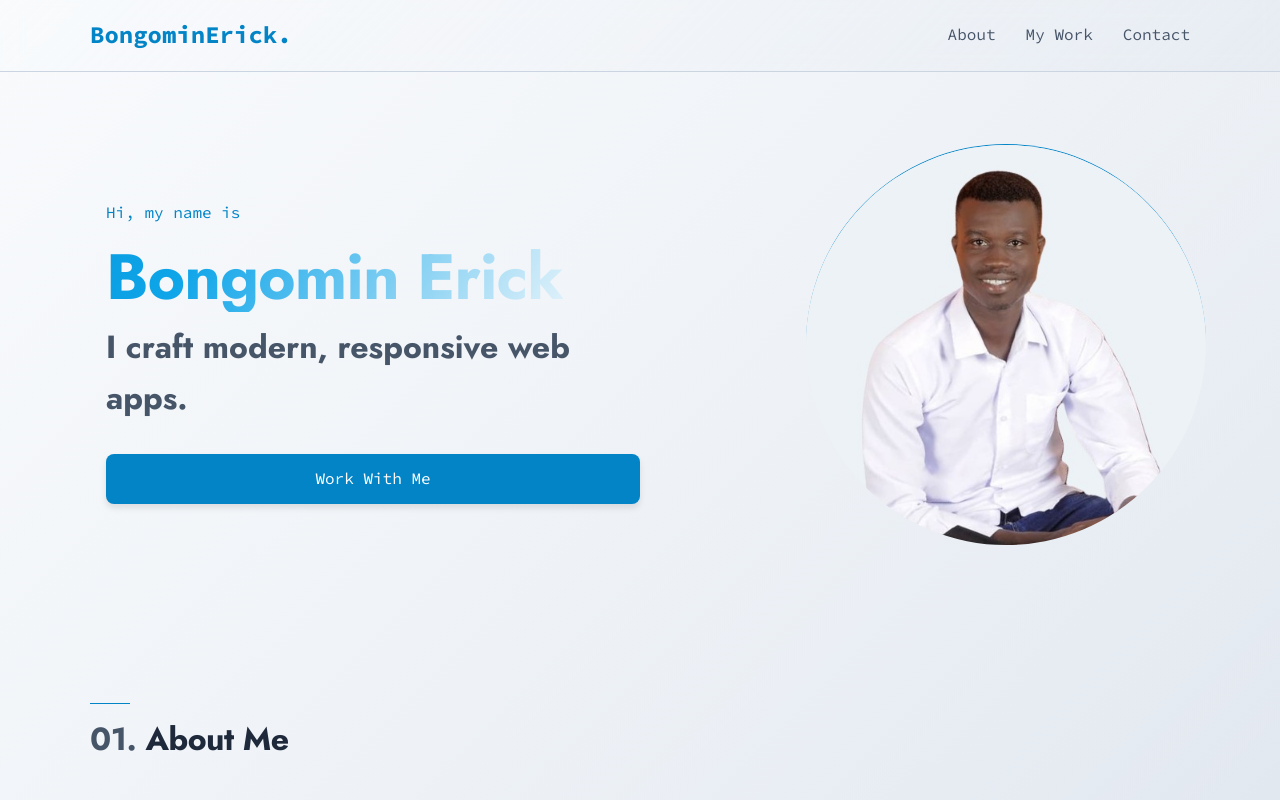
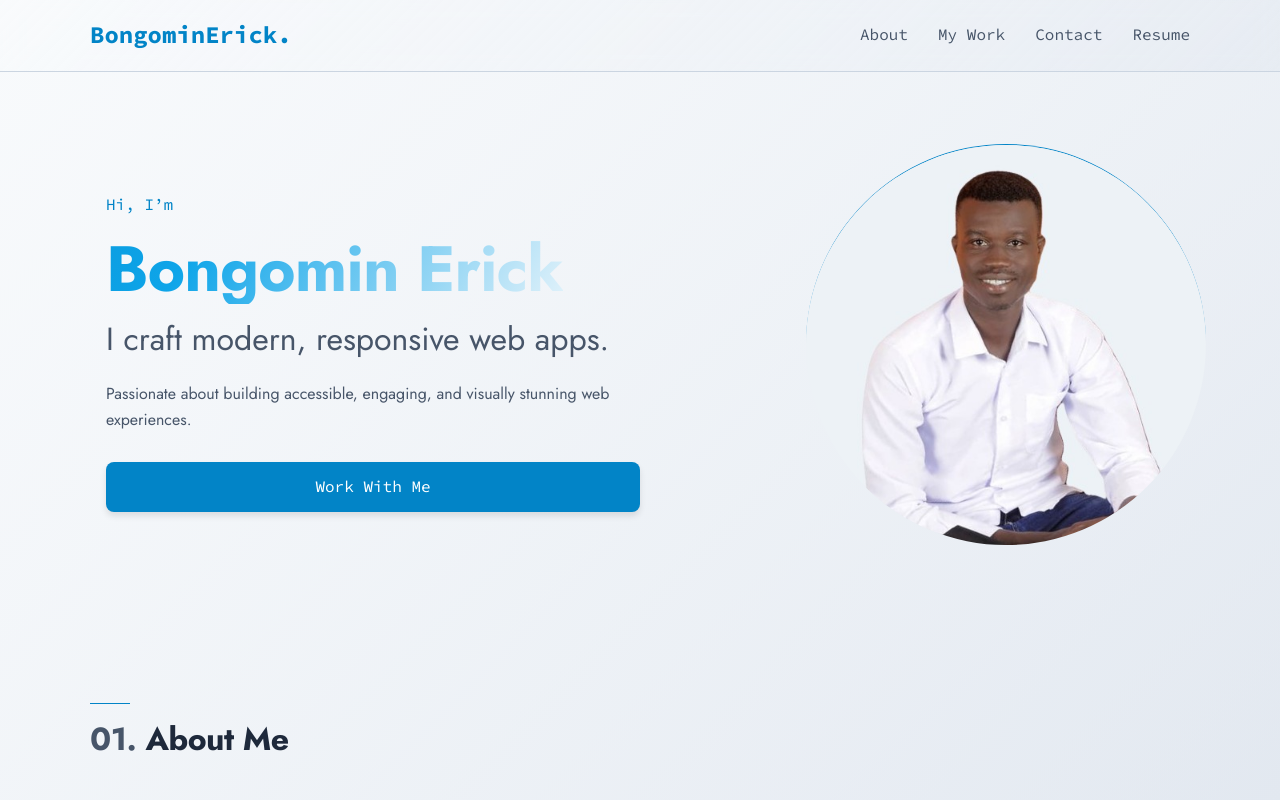
Before and after one commit to BongominErickJuma/portfoliona, a plain HTML site: page index.html in a window 1280 px wide. Shown: the top 800 px of the page. Drawn offline with Linux system fonts and the light colour scheme.

Commit message:
added cv

```diff
--- a/index.html
+++ b/index.html
@@ -7,7 +7,6 @@
     <link rel="stylesheet" href="style.css" />
     <link rel="preconnect" href="https://fonts.googleapis.com" />
     <link rel="preconnect" href="https://fonts.gstatic.com" crossorigin />
-    <!-- Preload fonts -->
     <link rel="stylesheet" href="https://cdnjs.cloudflare.com/ajax/libs/font-awesome/6.0.0/css/all.min.css" />
     <link
       href="https://fonts.googleapis.com/css2?family=Jost:ital,wght@0,100..900;1,100..900&family=Source+Code+Pro:ital,wght@0,200..900;1,200..900&display=swap"
@@ -18,39 +17,40 @@
     <header class="navbar">
       <div class="container nav-container" style="display: flex; justify-content: space-between; align-items: center">
         <h1 class="logo">BongominErick.</h1>
-
-        <!-- Wrap menu-toggle and nav together -->
         <div style="display: flex; align-items: center; gap: 20px">
           <div class="menu-toggle" id="menu-toggle">
             <span></span>
             <span></span>
             <span></span>
           </div>
-
           <nav>
             <ul class="nav-links" id="nav-links">
               <li><a href="#about">About</a></li>
               <li><a href="#projects">My Work</a></li>
               <li><a href="#contact">Contact</a></li>
+              <li><a href="Bongomin-Erick-CV.pdf" target="_blank">Resume</a></li>
             </ul>
           </nav>
         </div>
       </div>
     </header>
 
-    <section id="hero" class="hero">
-      <div class="container hero-container">
+    <section class="hero" id="home">
+      <div class="hero-container container">
         <div class="hero-content">
-          <p class="greeting">Hi, my name is</p>
+          <p class="greeting">Hi, I’m</p>
           <h1 class="hero-title">Bongomin Erick</h1>
-          <h2 class="hero-subtitle">
-            <span class="typewriter-text"></span>
+          <p class="hero-subtitle">
+            <span class="typewriter-text">Creative Developer & Designer</span>
             <span class="cursor">|</span>
-          </h2>
-          <a href="#contact" class="btn">Work With Me</a>
+          </p>
+          <p class="hero-desc">
+            Passionate about building accessible, engaging, and visually stunning web experiences.
+          </p>
+          <a href="#contact" class="btn"> Work With Me </a>
         </div>
         <div class="hero-image">
-          <img src="images/photo.jpg" alt="Bongomin Erick" />
+          <img src="images/photo.jpg" alt="Bongomin Erick's Photo" />
         </div>
       </div>
     </section>
```
Also changed, not shown: 1 other file.
